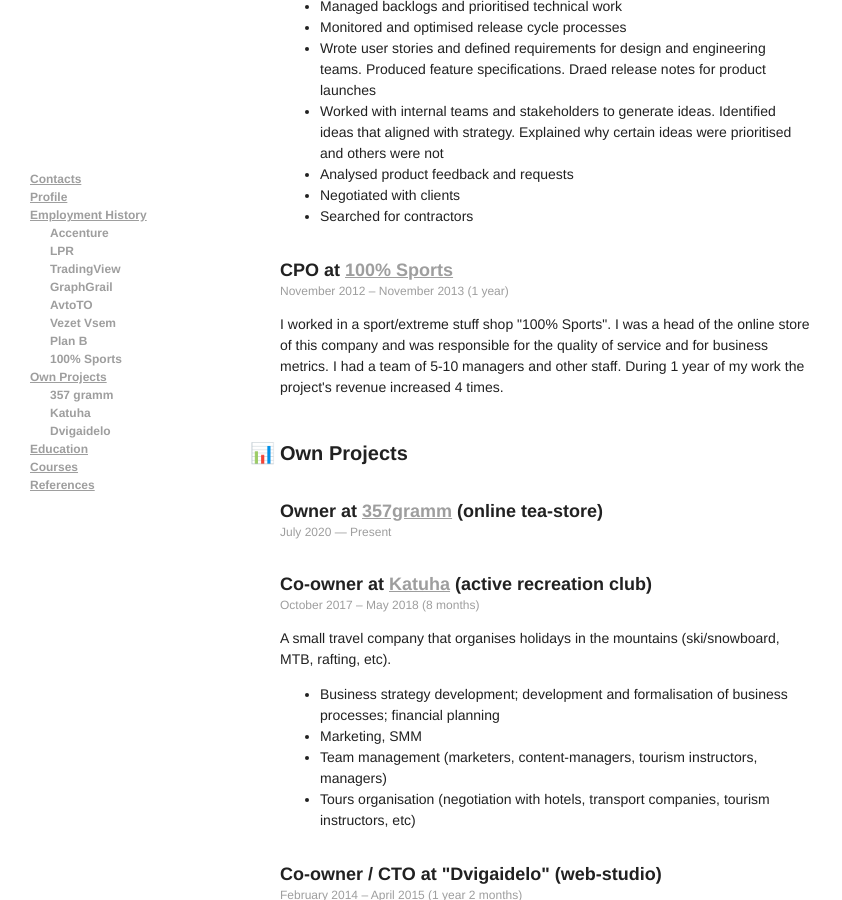
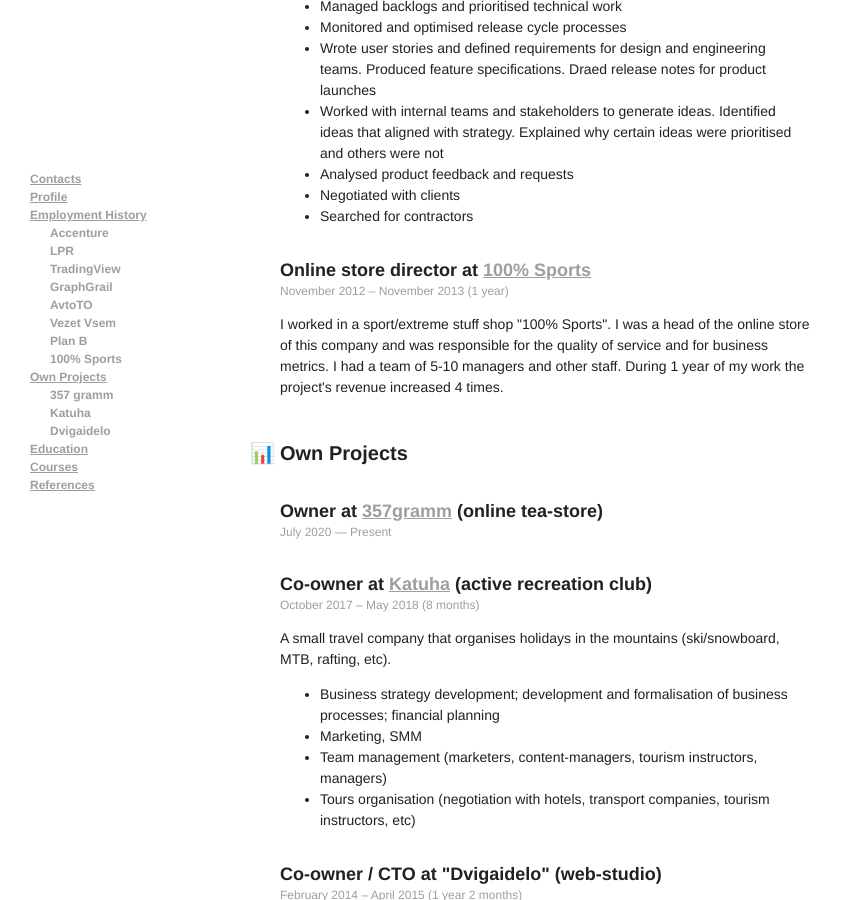
Before and after one commit to sombro/nbuevich.com, a Jekyll site: the page CV/index.html, which Jekyll copies as it is, in a window 1280 px wide and 900 px high, scrolled down 3408 px. Shown: the whole window, without its empty margins (0-842 px from the left). Built offline with Jekyll 4.4.1, drawn with Linux system fonts in a browser that asks for light colours.

Commit message:
some CV changes

```diff
--- a/CV/index.html
+++ b/CV/index.html
@@ -220,7 +220,7 @@
                                 </article>
 
                                 <article id="sports100">
-                                    <h3 class="cv__h3">CPO at <a class="common__link" href="https://yandex.ru/maps/org/100_sporta/200954351606/?ll=39.730732%2C47.232994&z=13" target="_blank">100% Sports</a></h3>
+                                    <h3 class="cv__h3">Online store director at <a class="common__link" href="https://yandex.ru/maps/org/100_sporta/200954351606/?ll=39.730732%2C47.232994&z=13" target="_blank">100% Sports</a></h3>
                                     <p class="cv__dates">November 2012 – November 2013 (1 year)</p>
                                     <p>I worked in a sport/extreme stuff shop "100% Sports". I was a head of the online
         store of this company and was responsible for the quality of service and for
```
